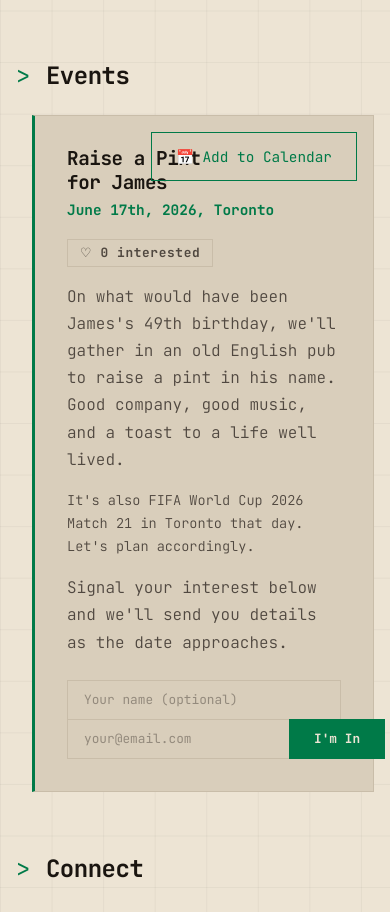
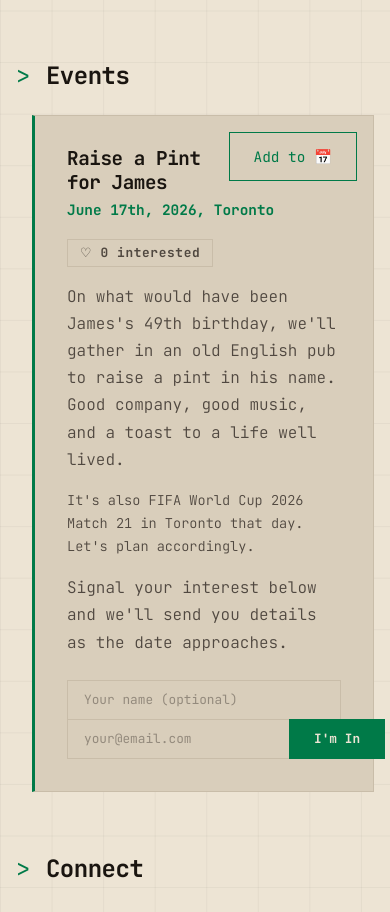
Before and after one commit to foxpress-design/listenable-music, a React (Vite) app: page / in a window 390 px wide. Shown: the part 7827-8739 px from the top of the page. Built offline with nearby package versions, Linux system fonts and the light colour scheme; no server answers.

Commit message:
Change calendar button to show "Add to 📅" on mobile
On desktop, the button still shows "Add to Calendar 📅".
On mobile (<768px), "Calendar" is hidden so it reads "Add to 📅".

https://claude.ai/code/session_01KC4KGjDomrY8aKRmdGyMxS

```diff
--- a/src/App.css
+++ b/src/App.css
@@ -1461,6 +1461,10 @@
     display: inline;
   }
 
+  .calendar-text-full {
+    display: none;
+  }
+
   .subscribe-fields {
     flex-direction: column;
   }
--- a/src/pages/Home.jsx
+++ b/src/pages/Home.jsx
@@ -575,7 +575,7 @@ export default function Home() {
                 target="_blank"
                 rel="noopener noreferrer"
               >
-                &#x1F4C5; Add to Calendar
+                Add to <span className="calendar-text-full">Calendar </span>&#x1F4C5;
               </a>
               <h3 className="event-title">Raise a Pint <br className="mobile-break" />for James</h3>
               <p className="event-date">June 17th, 2026, Toronto</p>
```
